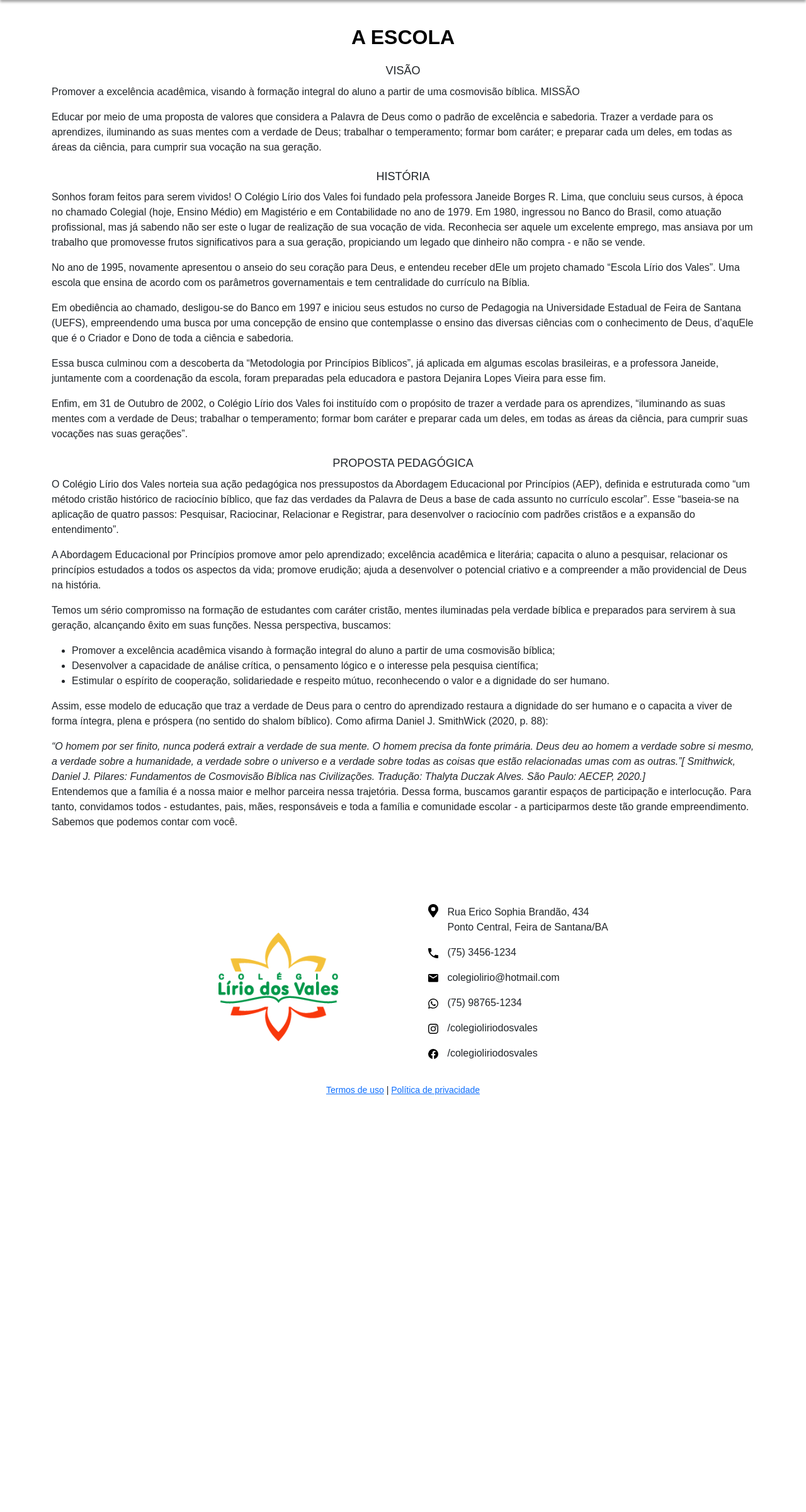
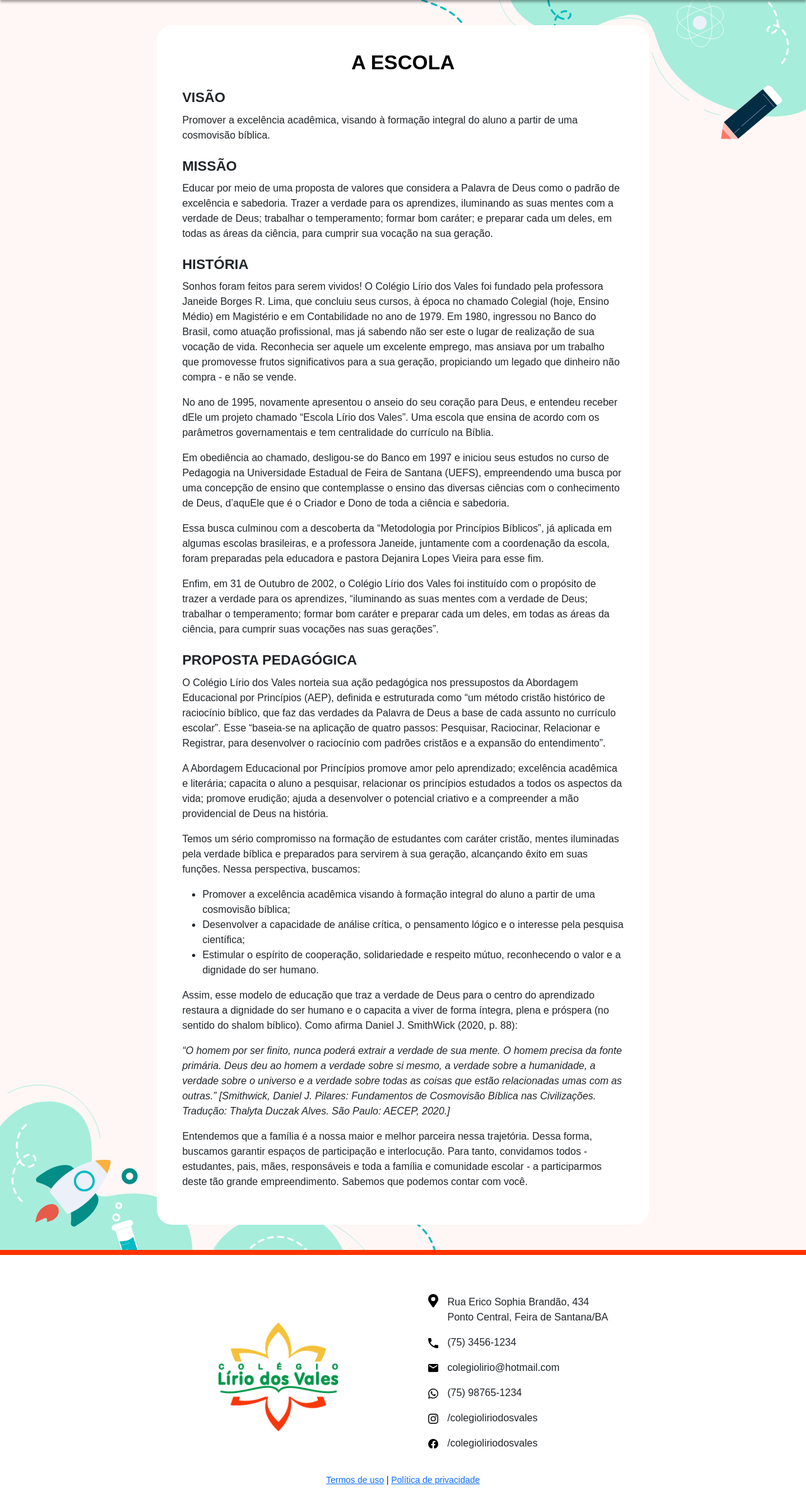
Before and after one commit to jmo-jr/novo-lirio, a PHP site: page /a-escola.html in a window 1280 px wide. Shown: the part 89-2489 px from the top of the page at 63% size. Before the commit the page ends 1827 px from the top, so only its background shows below. Run offline with PHP 8.4, Linux system fonts and the light colour scheme; some libraries are stand-ins or nearby versions.

Commit message:
Atualizado (90%)

```diff
--- a/a-escola.html
+++ b/a-escola.html
@@ -33,12 +33,12 @@
               </button>
               <div class="collapse navbar-collapse" id="navbarSupportedContent">
                 <ul class="navbar-nav me-auto mb-2 mb-lg-0 nav">
-                  <li><a href="a-escola.php">A Escola</a></li>
-                  <li><a href="#turmas">Turmas</a></li>
-                  <li><a href="#projetos">Projetos</a></li>
-                  <li><a href="#fotos">Fotos</a></li>
+                  <li><a href="a-escola.html">A Escola</a></li>
+                  <li><a href="index.html#turmas">Turmas</a></li>
+                  <li><a href="index.html#projetos">Projetos</a></li>
+                  <li><a href="index.html#fotos">Fotos</a></li>
                   <!-- <li><a href="">Informativo</a></li> -->
-                  <li><a href="#contato">Contato</a></li>
+                  <li><a href="index.html#contato">Contato</a></li>
                   <li><a class="graphite-link" href="http://grafiteweb.infocraft.com.br/lirio" target="_blank">Grafite</a></li>
                 </ul>
               </div>
@@ -48,15 +48,16 @@
       </div>
     </div>
   </section>
-  <section class="projetos">
+
+  <section class="page">
     <div class="container">
-      <h2>A Escola</h2>
-      <div class="content">
-        <h3>VISÃO</h3>
+      <div class="content escola">
+        <h2>A Escola</h2>
+        <h3 class="text-left">VISÃO</h3>
         <p>Promover a excelência acadêmica, visando à formação integral do aluno a partir de uma cosmovisão bíblica.
-        MISSÃO
+        <h3 class="text-left">MISSÃO</h3>
         <p>Educar por meio de uma proposta de valores que considera a Palavra de Deus como o padrão de excelência e sabedoria. Trazer a verdade para os aprendizes, iluminando as suas mentes com a verdade de Deus; trabalhar o temperamento; formar bom caráter; e preparar cada um deles, em todas as áreas da ciência, para cumprir sua vocação na sua geração.</p>
-        <h3>HISTÓRIA</h3>
+        <h3 class="text-left">HISTÓRIA</h3>
         <p>Sonhos foram feitos para serem vividos! O Colégio Lírio dos Vales foi fundado pela professora Janeide Borges R. Lima, que concluiu seus cursos, à época no chamado Colegial (hoje, Ensino Médio) em Magistério e em Contabilidade no ano de 1979. Em 1980, ingressou no Banco do Brasil, como atuação profissional, mas já sabendo não ser este o lugar de realização de sua vocação de vida. Reconhecia ser aquele um excelente emprego, mas ansiava por um trabalho que promovesse frutos significativos para a sua geração, propiciando um legado que dinheiro não compra - e não se vende.</p>
 
         <p>No ano de 1995, novamente apresentou o anseio do seu coração para Deus, e entendeu receber dEle um projeto chamado “Escola Lírio dos Vales”. Uma escola que ensina de acordo com os parâmetros governamentais e tem centralidade do currículo na Bíblia. </p>
@@ -67,7 +68,7 @@
 
         <p>Enfim, em 31 de Outubro de 2002, o Colégio Lírio dos Vales foi instituído com o propósito de trazer a verdade para os aprendizes, “iluminando as suas mentes com a verdade de Deus; trabalhar o temperamento; formar bom caráter e preparar cada um deles, em todas as áreas da ciência, para cumprir suas vocações nas suas gerações”.</p>
 
-        <h3>PROPOSTA PEDAGÓGICA</h3>
+        <h3 class="text-left">PROPOSTA PEDAGÓGICA</h3>
 
        <p> O Colégio Lírio dos Vales norteia sua ação pedagógica nos pressupostos da Abordagem Educacional por Princípios (AEP), definida e estruturada como “um método cristão histórico de raciocínio bíblico, que faz das verdades da Palavra de Deus a base de cada assunto no currículo escolar”. Esse “baseia-se na aplicação de quatro passos: Pesquisar, Raciocinar, Relacionar e Registrar, para desenvolver o raciocínio com padrões cristãos e a expansão do entendimento”.</p>
 
@@ -83,7 +84,7 @@
         </ul>
         <p>Assim, esse modelo de educação que traz a verdade de Deus para o centro do aprendizado restaura a dignidade do ser humano e o capacita a viver de forma íntegra, plena e próspera (no sentido do shalom bíblico). Como afirma Daniel J. SmithWick (2020, p. 88):</p>
 
-        <cite>“O homem por ser finito, nunca poderá extrair a verdade de sua mente. O homem precisa da fonte primária. Deus deu ao homem a verdade sobre si mesmo, a verdade sobre a humanidade, a verdade sobre o universo e a verdade sobre todas as coisas que estão relacionadas umas com as outras.”[ Smithwick, Daniel J. Pilares: Fundamentos de Cosmovisão Bíblica nas Civilizações. Tradução: Thalyta Duczak Alves. São Paulo: AECEP, 2020.]</cite>
+        <cite>“O homem por ser finito, nunca poderá extrair a verdade de sua mente. O homem precisa da fonte primária. Deus deu ao homem a verdade sobre si mesmo, a verdade sobre a humanidade, a verdade sobre o universo e a verdade sobre todas as coisas que estão relacionadas umas com as outras.” [Smithwick, Daniel J. Pilares: Fundamentos de Cosmovisão Bíblica nas Civilizações. Tradução: Thalyta Duczak Alves. São Paulo: AECEP, 2020.]</cite>
 
         <p>Entendemos que a família é a nossa maior e melhor parceira nessa trajetória. Dessa forma, buscamos garantir espaços de participação e interlocução. Para tanto, convidamos todos - estudantes, pais, mães, responsáveis e toda a família e comunidade escolar - a participarmos deste tão grande empreendimento. Sabemos que podemos contar com você.</p>
       </div>
--- a/a-escola.php
+++ b/a-escola.php
@@ -1,6 +1,6 @@
 <?php include('header.php'); ?>
 
-  <section class="projetos">
+  <section class="page">
     <div class="container">
       <h2>A Escola</h2>
       <div class="content">
--- a/styles.css
+++ b/styles.css
@@ -55,6 +55,16 @@ ul.nav li a:hover {
 }
 .red-border {
   border-color: var(--red)
+}
+.text-center {
+  text-align: center
+}
+.text-left {
+  text-align: left
+}
+cite {
+  display: inline-block;
+  margin-bottom: 1rem
 }
 
 /* TOP BAR */
@@ -121,12 +131,12 @@ h1 {
 }
 h3 {
   margin: 24px 0 10px;
-  font-weight: 500;
-  font-size: 18px;
+  font-weight: 600;
+  font-size: 22px;
   text-align: center;
 }
 .hilite-text {
-  width: 248px;
+  width: 272px;
   height: 48px;
   margin: 0 auto;
   font-size: 16px;
@@ -151,6 +161,7 @@ h3 {
   overflow: hidden;
 }
 .classes-item_text {
+  display: none;
   font-size: 16px;
   text-align: center;
   color: #4a4a4a;
@@ -229,7 +240,7 @@ h2 {
 .testimonial-image {
     width: 200px;
     height: 200px;
-    margin: 32px auto 0;
+    margin: 50px auto 0;
 }
 .arrow-next {
   width: 44px;
@@ -267,6 +278,7 @@ input, textarea {
 /* FOOTER */
 .main-footer {
   padding: 40px 0;
+  border-top: solid 8px var(--red);
 }
 .bottom-logo {
   width: 190px;
@@ -291,6 +303,22 @@ input, textarea {
 .copy {
   text-align: center;
   font-size: 14px;
+}
+
+.page {
+  padding: 40px 0;
+  background-color: rgb(248 55 10 / 4%);
+  background-image: url(images/bg-page-top.png), url(images/bg-page-bottom.png);
+  background-repeat: no-repeat;
+  background-position: right top, left bottom;
+}
+.page .content.escola {
+  width: 70%;
+  padding: 40px;
+  min-width: 300px;
+  margin: 0 auto;
+  background-color: white;
+  border-radius: 24px;
 }
 
 /***********
```
Also changed, not shown: index.html (+10 -11 lines), images/bg-page-bottom.png (added), images/bg-page-top.png (added), images/depoimento1.jpeg (added).
